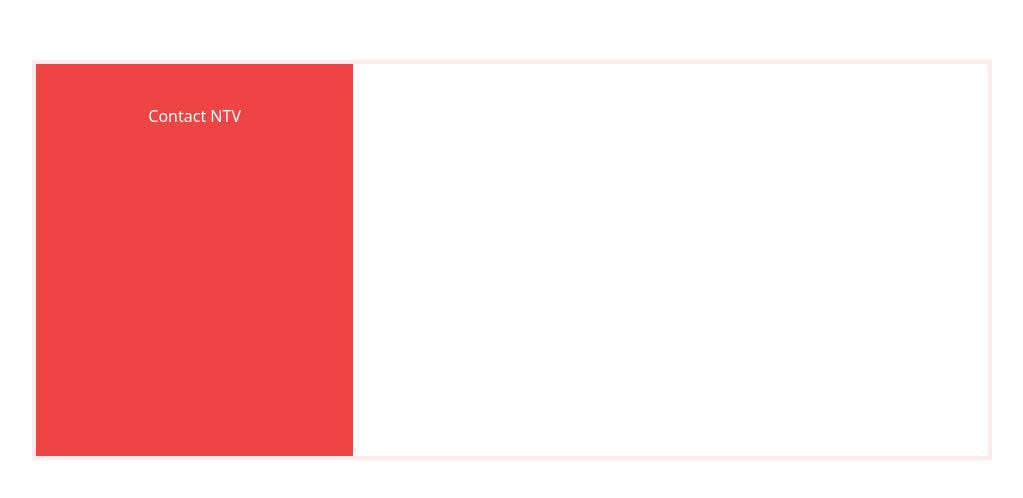
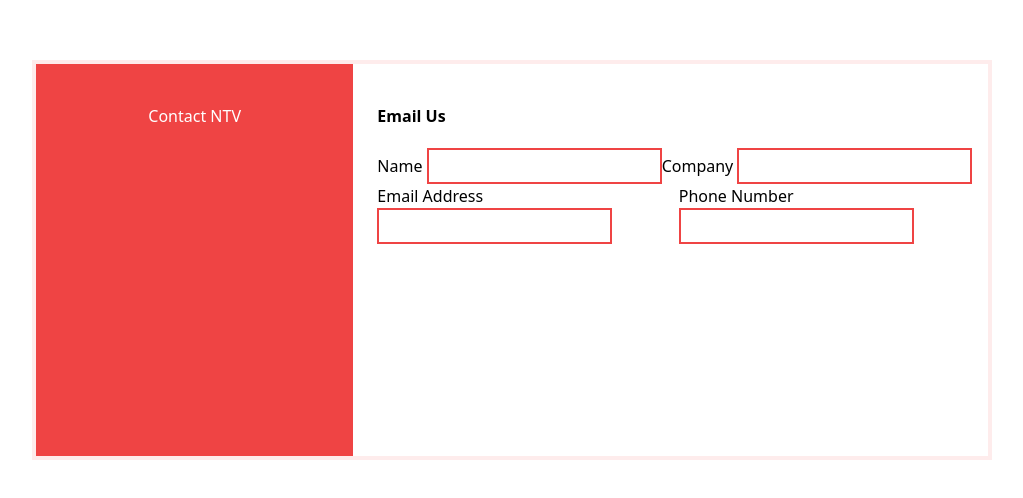
Before and after one commit to Some0ne3lse/CSS-form, a website: page index.html in a window 1280 px wide. Shown: the part 140-638 px from the top of the page, without its empty margins (128-1151 px from the left). Drawn offline with Linux system fonts and the light colour scheme.

Commit message:
Add forms still need styling

```diff
--- a/index.html
+++ b/index.html
@@ -10,14 +10,44 @@
 
 <body class="w-screen h-screen flex justify-center items-center">
   <div class="w-3/4 h-1/2 border-4 border-red-500/10 flex">
-    <div class="flex-col w-full h-full">
-      <div class="bg-red-500 w-1/3 h-full text-white font-sans font-medium flex justify-center pt-10">
-        Contact NTV
+
+    <div class="bg-red-500 w-1/3 h-full text-white font-sans font-medium flex justify-center pt-10">
+      <p>Contact NTV</p>
+    </div>
+    <div class="w-2/3 h-full flex-col justify-center items-center">
+      <div class="pl-6 pt-10">
+        <h1 class="font-bold">Email Us</h1>
+        <div class="pt-5">
+          <form>
+            <div class="flex flex-col">
+              <div class="flex">
+                <div class="flex-col">
+                  <label class="font-light" for="name">Name</label>
+                  <input class="border-red-500 border-2 h-9" type="text" name="name" id="name" required />
+                </div>
+                <div class="flex-col">
+                  <label class="font-light" for="company">Company</label>
+                  <input class="border-red-500 border-2 h-9" type="text" name="name" id="name" required />
+                </div>
+              </div>
+            </div>
+            <div class="flex flex-col">
+              <div class="flex">
+                <div class="flex-col">
+                  <label class="font-light" for="email">Email Address</label>
+                  <input class="border-red-500 border-2 h-9" type="text" name="name" id="name" required />
+                </div>
+                <div class="font-light" class="flex-col">
+                  <label for="phone">Phone Number</label>
+                  <input class="border-red-500 border-2 h-9" type="text" name="name" id="name" required />
+                </div>
+              </div>
+            </div>
+          </form>
+        </div>
       </div>
+    </div>
 
-    </div>
-  </div>
-  </div>
 </body>
 
 </html>
```
Also changed, not shown: output.css.
